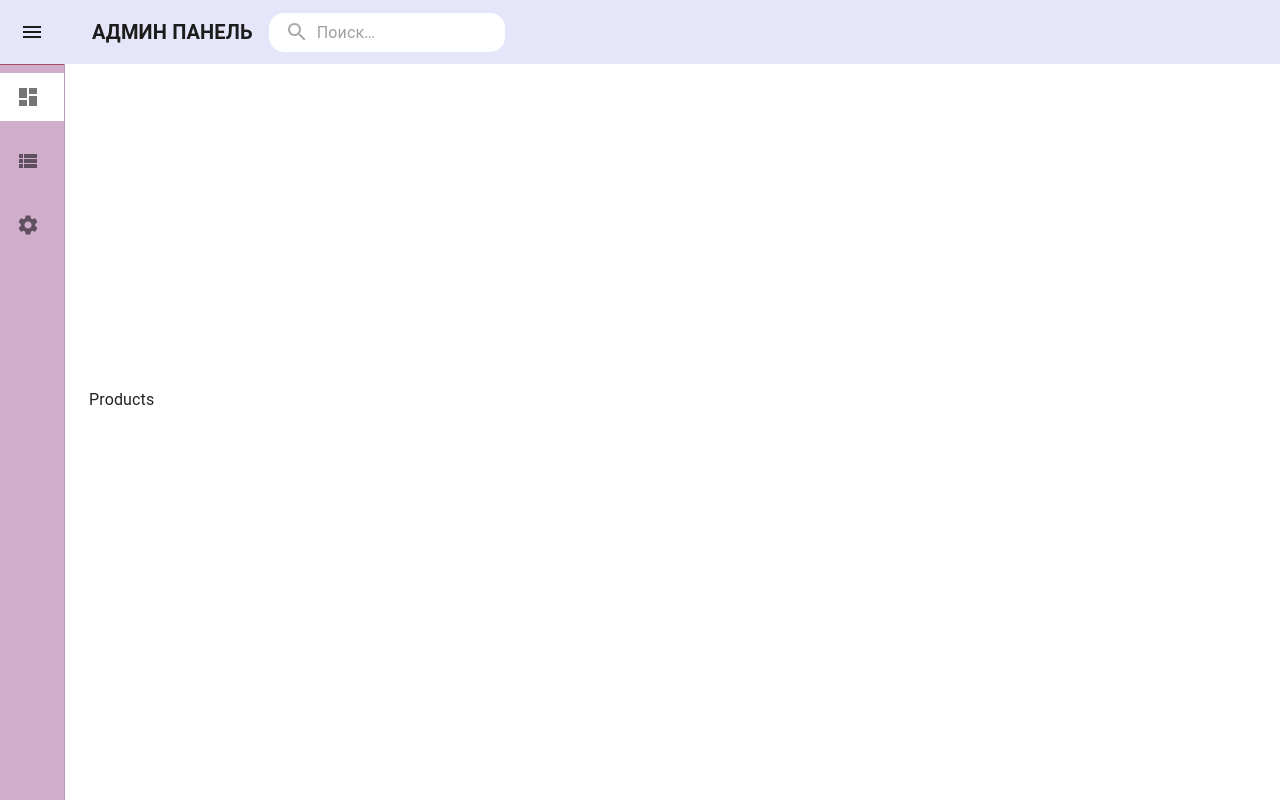
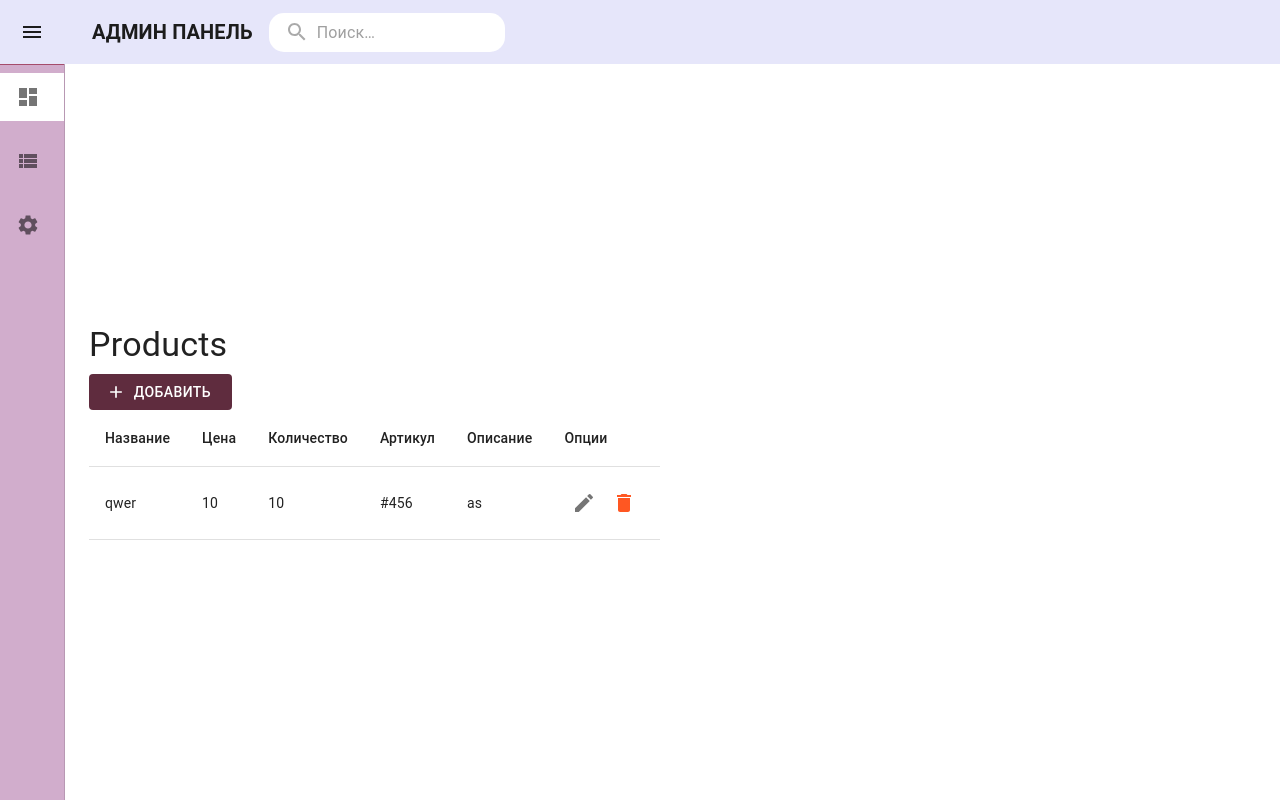
Before and after one commit to Ashimka/admin-dashboard, a React (Vite) app: page /products in a window 1280 px wide. Built offline with nearby package versions, Linux system fonts and the light colour scheme; the HTML template or start-up script is replaced by a standard one.

Commit message:
shore: table products

```diff
--- a/index.html
+++ b/index.html
@@ -1,5 +1,5 @@
 <!DOCTYPE html>
-<html lang="en">
+<html lang="ru">
   <head>
     <meta charset="UTF-8" />
     <link rel="icon" type="image/svg+xml" href="/vite.svg" />
--- a/src/components/Sidebar.tsx
+++ b/src/components/Sidebar.tsx
@@ -196,7 +196,7 @@ export default function Sidebar() {
           ))}
         </List>
       </Drawer>
-      <Box component="main" sx={{ flexGrow: 1, p: 3 }}>
+      <Box component="main" sx={{ flexGrow: 1, p: 3, mt: "64px" }}>
         <Outlet />
       </Box>
     </Box>
--- a/src/pages/Products.tsx
+++ b/src/pages/Products.tsx
@@ -1,7 +1,98 @@
+import { Add, Delete, Edit } from "@mui/icons-material";
+import {
+  Box,
+  Button,
+  IconButton,
+  Table,
+  TableBody,
+  TableCell,
+  TableContainer,
+  TableHead,
+  TableRow,
+  Typography,
+} from "@mui/material";
 import React from "react";
+import { Colors } from "../styles/colors";
+
+type productType = {
+  id: number;
+  name: string;
+  price: number;
+  quantity: number;
+  desc: string;
+};
+[];
+
+const product: Array<productType> = [
+  {
+    id: 1,
+    name: "qwer",
+    price: 10,
+    quantity: 10,
+    desc: "as",
+  },
+];
 
 const Products = () => {
-  return <>Products</>;
+  const handleProductEdit = (id: number) => {
+    console.log(id);
+  };
+  const handleProductDelete = (id: number) => {
+    console.log(id);
+  };
+  const handleAddProduct = () => {};
+  return (
+    <>
+      <Box>
+        <Typography sx={{ mb: 1 }} variant="h4">
+          Products
+        </Typography>
+        <Button
+          onClick={handleAddProduct}
+          startIcon={<Add />}
+          variant="contained"
+          sx={{
+            width: "25%",
+          }}
+        >
+          Добавить
+        </Button>
+        <TableContainer>
+          <Table>
+            <TableHead>
+              <TableRow>
+                <TableCell>Название</TableCell>
+                <TableCell>Цена</TableCell>
+                <TableCell>Количество</TableCell>
+                <TableCell>Артикул</TableCell>
+                <TableCell>Описание</TableCell>
+                <TableCell>Опции</TableCell>
+              </TableRow>
+            </TableHead>
+            <TableBody>
+              {product.map((item) => (
+                <TableRow key={item.id}>
+                  <TableCell>{item.name}</TableCell>
+                  <TableCell>{item.price}</TableCell>
+                  <TableCell>{item.quantity}</TableCell>
+                  <TableCell>#456</TableCell>
+                  <TableCell>{item.desc}</TableCell>
+                  <TableCell>
+                    <IconButton onClick={() => handleProductEdit(item.id)}>
+                      <Edit />
+                    </IconButton>
+                    <IconButton onClick={() => handleProductDelete(item.id)}>
+                      <Delete sx={{ color: Colors.danger }} />
+                    </IconButton>
+                  </TableCell>
+                </TableRow>
+              ))}
+            </TableBody>
+          </Table>
+        </TableContainer>
+      </Box>
+    </>
+  );
 };
 
 export default Products;
```
